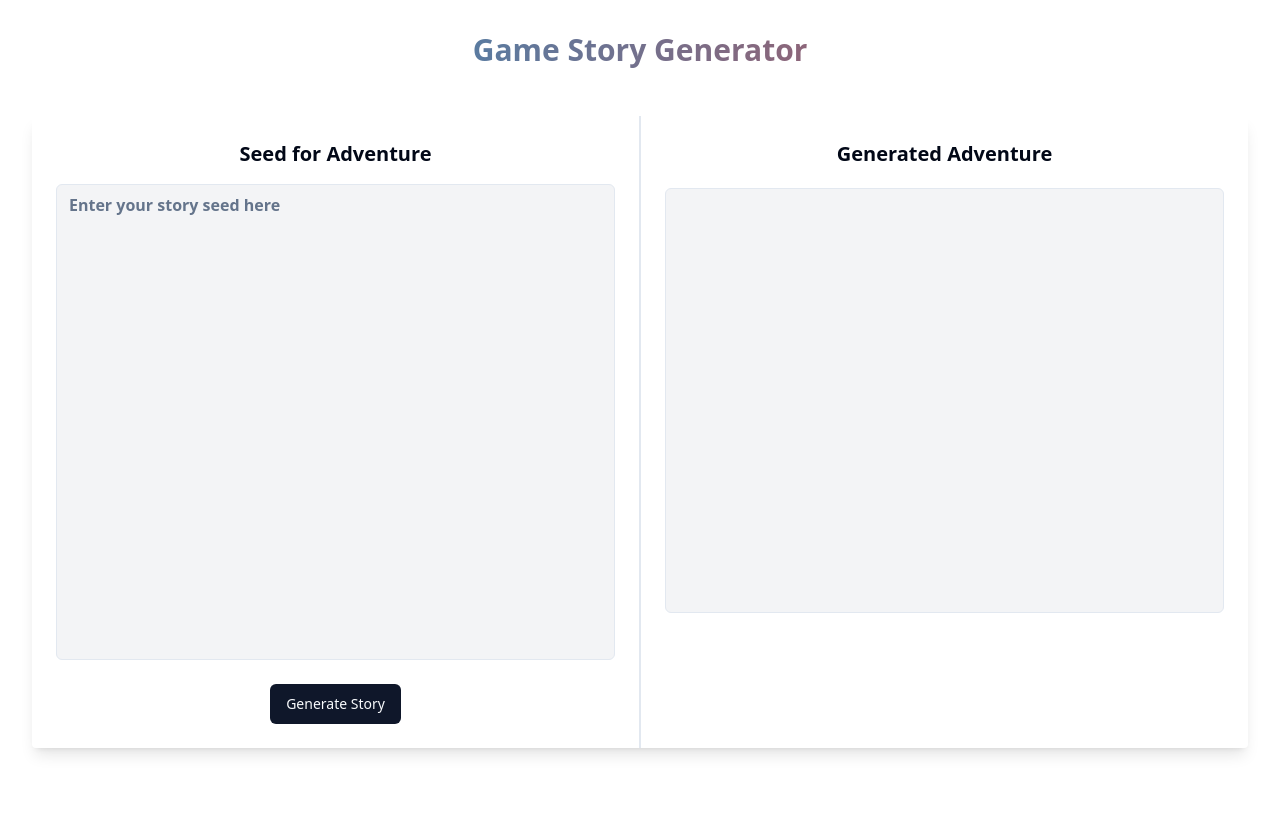
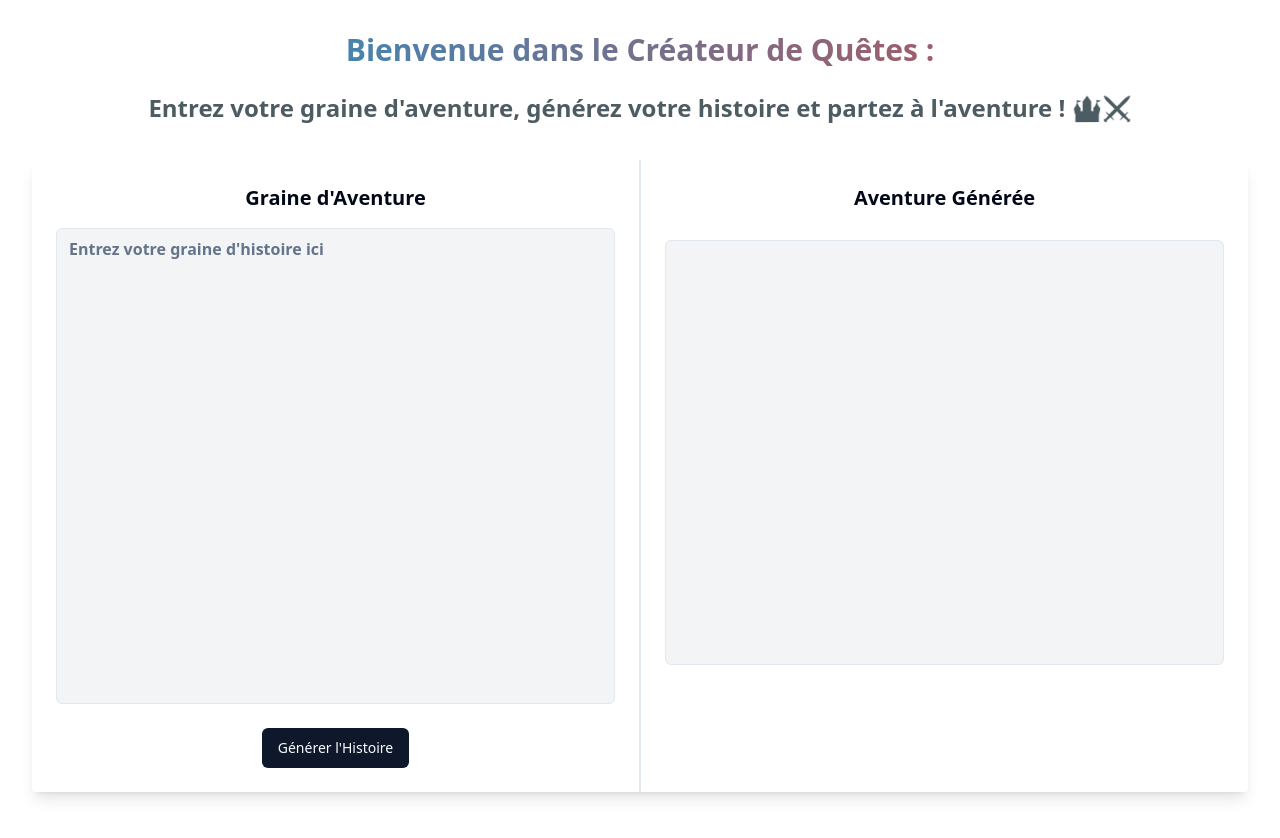
Before and after one commit to Camp-AI-gn/Frontend, a React (Vite) app: page / in a window 1280 px wide. Shown: the top 838 px of the page. Before the commit the page ends 804 px from the top, so only its background shows below. Built offline with nearby package versions, Linux system fonts and the light colour scheme.

Commit message:
feat: Update Playground component with French translations

```diff
--- a/src/pages/playground/playground.jsx
+++ b/src/pages/playground/playground.jsx
@@ -31,7 +31,10 @@ function Playground() {
     <>
       <div>
         <div className="title1 font-bold text-3xl what2">
-          Game Story Generator
+          Bienvenue dans le Créateur de Quêtes :
+        </div>
+        <div className="qts font-bold text-2xl what">
+          Entrez votre graine d'aventure, générez votre histoire et partez à l'aventure ! 🏰⚔️
         </div>
         <br />
 
@@ -40,20 +43,20 @@ function Playground() {
             <ResizablePanelGroup direction="horizontal" className="flex flex-grow">
               <ResizablePanel className="border-r flex-grow min-w-72">
                 <div className="flex flex-col h-full items-center justify-center p-6">
-                  <span className="font-semibold text-xl">Seed for Adventure</span>
+                  <span className="font-semibold text-xl">Graine d'Aventure</span>
                   <Textarea
                     spellCheck="false"
                     className="mt-4 resize-none w-full flex-grow font-semibold bg-gray-100 text-base"
-                    placeholder="Enter your story seed here"
+                    placeholder="Entrez votre graine d'histoire ici"
                     value={storySeed}
                     onChange={(e) => setStorySeed(e.target.value)}
                   />
                   <br />
-                  <Button onClick={generateGameStory}>Generate Story</Button>
+                  <Button onClick={generateGameStory}>Générer l'Histoire</Button>
                   {error && (
                     <Alert variant="destructive" className="mt-2">
                       <AlertCircle className="h-4 w-4" />
-                      <AlertTitle>Error</AlertTitle>
+                      <AlertTitle>Erreur</AlertTitle>
                       <AlertDescription>{error}</AlertDescription>
                     </Alert>
                   )}
@@ -67,17 +70,17 @@ function Playground() {
                   <ResizablePanel className="flex-grow relative">
                     {/* Positionne "Generated Adventure" en haut */}
                     <div className="absolute top-0 left-0 right-0 p-6">
-                      <span className="font-semibold text-xl">Generated Adventure</span>
+                      <span className="font-semibold text-xl">Aventure Générée</span>
                     </div>
                     <div className="flex flex-col justify-between p-6 mt-12 h-full">
                       {loading ? (
                         <div className="flex items-center justify-center flex-grow">
-                          <img src="public/LOADING5.gif" alt="Loading..." className="w-48 h-48" />
+                          <img src="public/LOADING.gif" alt="Loading..." className="w-48 h-48" />
                         </div>
                       ) : (
                         <>
                           <Textarea
-                            className="resize-none w-full text-base bg-gray-100 "
+                            className="resize-none w-full text-base bg-gray-100 mt-2"
                             value={storyGenerated}
                             readOnly
                             style={{ height: '425px' }} // Hauteur fixe
@@ -87,7 +90,7 @@ function Playground() {
                               <CopyToClipboard text={storyGenerated}>
                                 <Button className="w-full py-1 px-4 rounded-lg" variant="outline">
                                   <FontAwesomeIcon icon={faCopy} className="mr-2" />
-                                  Copy Story
+                                  Copier l'Histoire
                                 </Button>
                               </CopyToClipboard>
                             </div>
```
